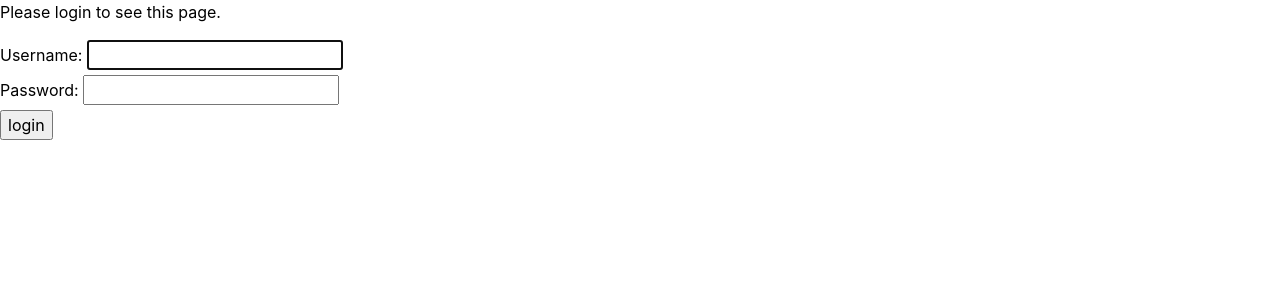
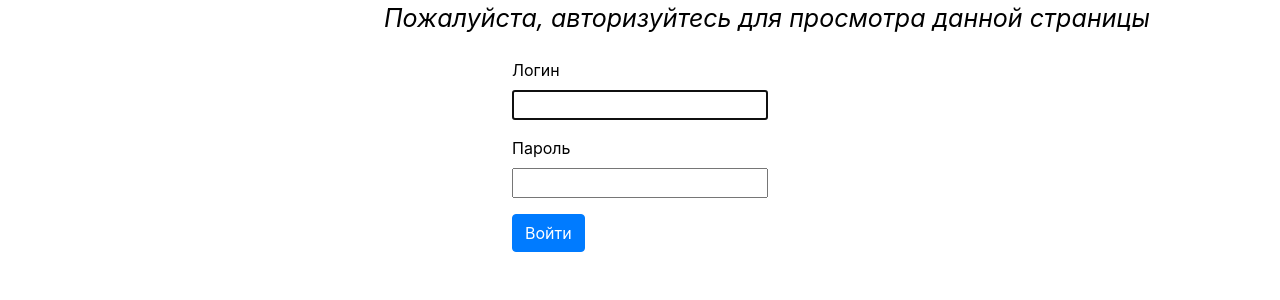
Before and after one commit to Tsaanstu/DIS_homework_2, a Django app: page /accounts/login/?next=/client_data/1/ in a window 1280 px wide. Shown: the top 300 px of the page. Run offline with Django 3.2, Linux system fonts and the light colour scheme; some libraries are stand-ins or nearby versions.

Commit message:
В путь

```diff
--- a/banking_system/banking_system/settings.py
+++ b/banking_system/banking_system/settings.py
@@ -124,5 +124,6 @@ STATICFILES_DIRS = [
 ]
 
 LOGIN_REDIRECT_URL = '/'
+LOGOUT_REDIRECT_URL = '/logged_out'
 
 AUTH_USER_MODEL = 'bs.User'
--- a/banking_system/banking_system/urls.py
+++ b/banking_system/banking_system/urls.py
@@ -20,6 +20,7 @@ urlpatterns = [
     path('new_account/<int:id>/', views.new_account, name='new_account'),
     path('account_list/<int:id>/', views.account_list, name='account_list'),
     path('delete_account/<int:id>/', views.delete_account, name='delete_account'),
+    path('logged_out/', views.logged_out, name='logged_out'),
     url(r'^accounts/', include('django.contrib.auth.urls')),
     url(r'conversion/', views.conversion, name='conversion'),
     url(r'change_of_rate/', views.change_of_rate, name='change_of_rate'),
--- a/banking_system/bs/templates/bs/client_data.html
+++ b/banking_system/bs/templates/bs/client_data.html
@@ -46,11 +46,11 @@
         </div>
         <div class="col-lg-4">
             <div class="row" style="margin-top: 20%">
-                <a class="btn btn-secondary btn_list" id={{client_data.id}} href="{% url 'new_account' client_data.id %}"
+                <a class="btn btn-secondary btn_client_data" id={{client_data.id}} href="{% url 'new_account' client_data.id %}"
                    role="button">Открыть новый счёт</a>
             </div>
             <div class="row" style="margin-top: 20%">
-                <a class="btn btn-secondary btn_list" id={{client_data.id}} href="{% url 'account_list' client_data.id%}"
+                <a class="btn btn-secondary btn_client_data" id={{client_data.id}} href="{% url 'account_list' client_data.id%}"
                    role="button">Счета клиента</a>
             </div>
         </div>
--- a/banking_system/bs/templates/registration/login.html
+++ b/banking_system/bs/templates/registration/login.html
@@ -4,33 +4,31 @@
 {% block content %}
 
 {% if form.errors %}
-    <p>Your username and password didn't match. Please try again.</p>
+    <p class="headline" style="margin-left: 18%";>Вы ввели неверный пароль или такого пользователя не существует. Пожалуйста, попробуйте ещё раз.</p>
 {% endif %}
 
 {% if next %}
-    {% if user.is_authenticated %}
-        <p>Your account doesn't have access to this page. To proceed,
-    please login with an account that has access.</p>
+    {% if form.errors %}
+
     {% else %}
-        <p>Please login to see this page.</p>
+        <p class="headline" style="margin-left: 30%;">Пожалуйста, авторизуйтесь для просмотра данной страницы</p>
     {% endif %}
 {% endif %}
 
 
-<form method="post" action="{% url 'login' %}">
-{% csrf_token %}
-    <div>
-    <td>{{ form.username.label_tag }}</td>
-        <td>{{ form.username }}</td>
+<form method="POST" style="margin-left: 40%;" action="{% url 'login' %}">
+    {% csrf_token %}
+    <div class="form-group">
+        <label><span class="text_style">Логин</span></label><br>
+        {{ form.username }}
+    </div>
+    <div class="form-group">
+        <label><span class="text_style">Пароль</span></label><br>
+        {{ form.password }}
     </div>
     <div>
-        <td>{{ form.password.label_tag }}</td>
-        <td>{{ form.password }}</td>
-    </div>
-
-    <div>
-        <input type="submit" value="login" />
-        <input type="hidden" name="next" value="{{ next }}" />
+        <input class="btn btn-primary" type="submit" value="Войти"/>
+        <input type="hidden" name="next" value="{{ next }}"/>
     </div>
 </form>
 
--- a/banking_system/bs/views.py
+++ b/banking_system/bs/views.py
@@ -54,6 +54,10 @@ def change_of_rate(request):
         i.update = str(i.update)
 
     return render(request, 'bs/change_of_rate.html', {"rates": rates})
+
+
+def logged_out(request):
+    return render(request, 'bs/logged_out.html', {})
 
 
 def permission_denied(request):
--- a/banking_system/static/css/index.css
+++ b/banking_system/static/css/index.css
@@ -1,3 +1,13 @@
+.btn_client_data {
+    color: #fff;
+    background-color: #6c757d;
+    border-color: #6c757d;
+    margin-left: 5px;
+    margin-right: 5px;
+    width: 200px;
+    height: 40px;
+}
+
 body {
     background-color: #ffffff;
     color: #000000;
@@ -20,11 +30,6 @@ body {
 
 .right_menu {
     margin-top: 20%;
-}
-
-.report {
-    width: 400px;
-    height: 40px;
 }
 
 .btn_list {
```
Also changed, not shown: banking_system/bs/templates/bs/nav_panel.html (+14 -15 lines), banking_system/bs/templates/bs/right_menu.html (+3 -4 lines), banking_system/bs/templates/bs/logged_out.html (renamed from banking_system/bs/templates/registration/logged_out.html), banking_system/db.sqlite3.
